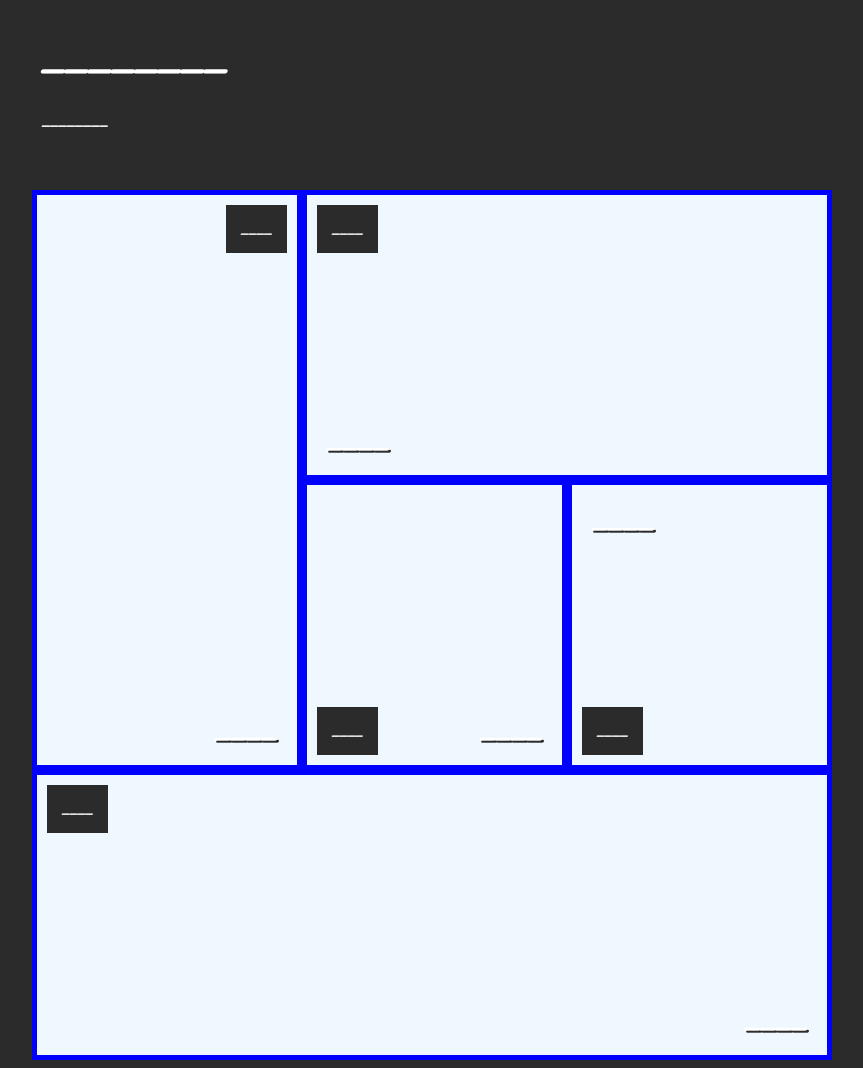
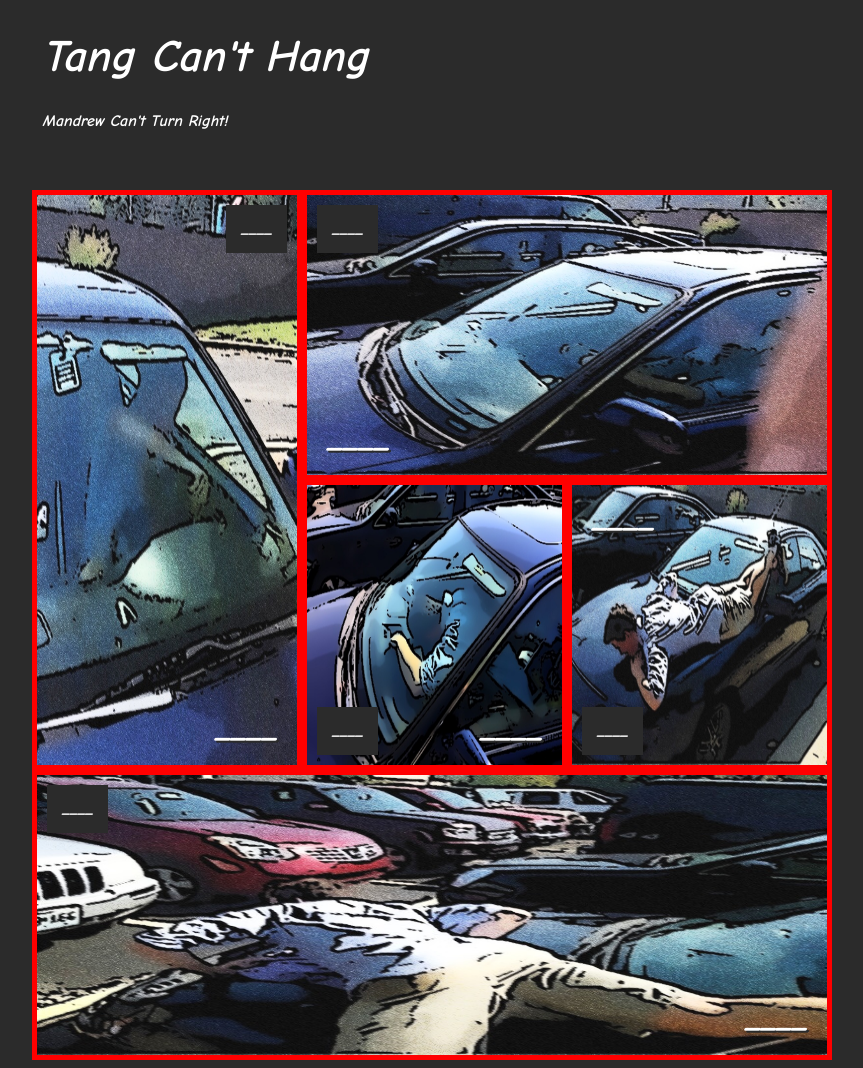
Before and after one commit to JamesWClark/APCSP2016-Web-Comic, a plain HTML site: page page1.html in a window 1280 px wide. Shown: the whole page, without its empty margins (208-1071 px from the left). Drawn offline with Linux system fonts and the light colour scheme.

Commit message:
Image Updates

```diff
--- a/page1.css
+++ b/page1.css
@@ -47,7 +47,7 @@ h2 {
     height: 570px;
     width: 260px;
     position: relative;
-    border: 5px solid Blue;
+    border: 5px solid #FF0000;
     background-color: aliceblue;
     overflow: hidden;
 }
@@ -55,7 +55,7 @@ h2 {
     height: 280px;
     width: 520px;
     position: relative;
-    border: 5px solid Blue;
+    border: 5px solid #FF0000;
     background-color: aliceblue;
     overflow: hidden;
 }
@@ -63,7 +63,7 @@ h2 {
     height: 280px;
     width: 255px;
     position: relative;
-    border: 5px solid Blue;
+    border: 5px solid #FF0000;
     background-color: aliceblue;
     overflow: hidden;
 }
@@ -71,7 +71,7 @@ h2 {
     height: 280px;
     width: 255px;
     position: relative;
-    border: 5px solid Blue;
+    border: 5px solid #FF0000;
     background-color: aliceblue;
     overflow: hidden;
 }
@@ -79,7 +79,7 @@ h2 {
     height: 280px;
     width: 790px;
     position: relative;
-    border: 5px solid Blue;
+    border: 5px solid #FF0000;
     background-color: aliceblue;
     overflow: hidden;
 }
@@ -140,3 +140,29 @@ h2 {
 .infront{
     z-index: 3;
 }
+/* Image Classes */
+#image1 {
+    position: absolute;
+    height: 100%;
+    width: 100%
+}
+#image2 {
+    position: absolute;
+    height: 100%;
+    width: 100%
+}
+#image3 {
+    position: absolute;
+    height: 100%;
+    width: 100%
+}
+#image4 {
+    position: absolute;
+    height: 100%;
+    width: 100%
+}
+#image5 {
+    position: absolute;
+    height: 100%;
+    width: 100%
+}
--- a/page1.html
+++ b/page1.html
@@ -8,29 +8,34 @@
 <body>
     <div id="page">
         <div id="titleblock">
-            <h1>________</h1>
-            <h2>________</h2>
+            <h1>Tang Can't Hang</h1>
+            <h2>Mandrew Can't Turn Right!</h2>
         </div>
         <div>
            <div id="panel2" class="fright">
                 <div class="narration top left infront">____</div>
                 <div class="bigtext bottom left infront">____</div>
+                <img src="imgs/IMG_0806.jpg" id="image1" class="inback">>
             </div>
             <div id="panel1" class="fleft">
                 <div class="narration top right infront">____</div>
                 <div class="bigtext bottom right infront">____</div>
+                <img src="imgs/IMG_0803.jpg" id="image2" class="inback">>
             </div>
             <div id="panel3" class="fleft">
                 <div class="narration bottom left inmiddle">____</div>
                 <div class="bigtext bottom right infront">____</div>
+                <img src="imgs/IMG_0807.jpg" id="image3" class="inback">>
             </div>
             <div id="panel4" class="fright">
                 <div class="narration bottom left infront">____</div>
                 <div class="bigtext top left infront">____</div>
+                <img src="imgs/IMG_0805.jpg" id="image4" class="inback">>
             </div>
             <div id="panel5">
                 <div class="narration top left infront">____</div>
                 <div class="bigtext bottom right infront">____</div>
+                <img src="imgs/IMG_0804.jpg" id="image5" class="inback">>
             </div>
         </div>
     </div>
```
Also changed, not shown: 1 other file.
